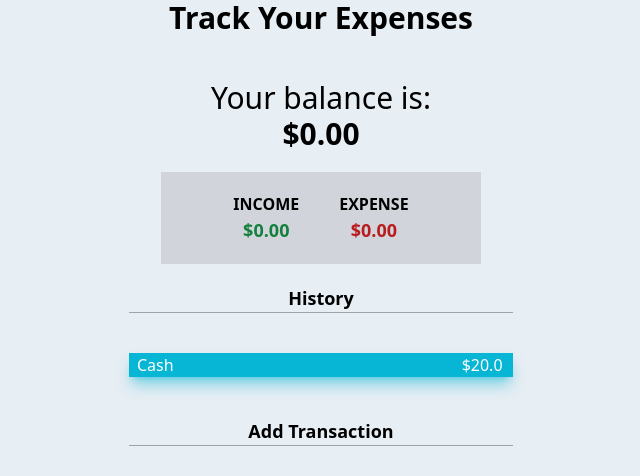
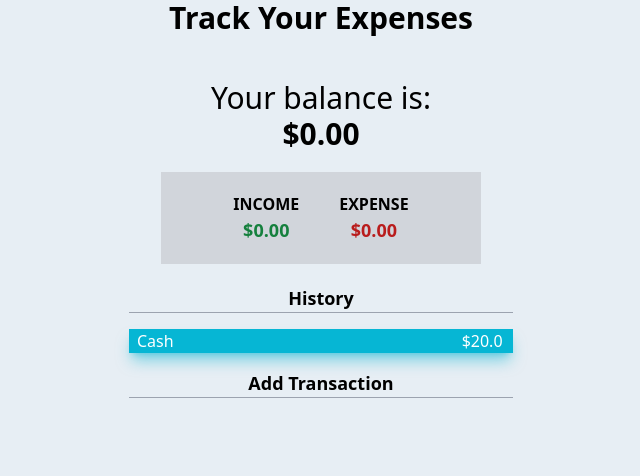
Before and after one commit to MoeMoeee/expense-tracker, a React (Create React App) app: page / in a window 1280 px wide. Shown: the top 476 px of the page, without its empty margins (319-959 px from the left). Built offline with nearby package versions, Linux system fonts and the light colour scheme.

Commit message:
minor fixes

```diff
--- a/src/assets/main.css
+++ b/src/assets/main.css
@@ -468,18 +468,17 @@ video {
   margin-left: auto;
   margin-right: auto;
 }
-.my-10 {
-  margin-top: 2.5rem;
-  margin-bottom: 2.5rem;
+.mt-4 {
+  margin-top: 1rem;
 }
 .mt-11 {
   margin-top: 2.75rem;
 }
-.mt-4 {
-  margin-top: 1rem;
-}
 .mr-8 {
   margin-right: 2rem;
+}
+.mb-4 {
+  margin-bottom: 1rem;
 }
 .flex {
   display: flex;
--- a/src/components/AddTransaction.js
+++ b/src/components/AddTransaction.js
@@ -2,7 +2,7 @@ import React from 'react'
 
 export const AddTransaction = () => {
   return (
-    <div className='text-center max-w-sm mx-auto'>
+    <div className='text-center max-w-sm mx-auto mt-4'>
       <div className='text-lg font-bold border-l-0 border-r-0 border-t-0 border-solid border border-gray-400'>Add Transaction</div>
     </div>
     )
--- a/src/components/TransactionHistory.js
+++ b/src/components/TransactionHistory.js
@@ -3,10 +3,10 @@ import React from 'react'
 export const TransactionHistory = () => {
   return (
     <div className='text-center max-w-sm mx-auto'>
-        <div className='text-lg font-bold border-l-0 border-r-0 border-t-0 border-solid border border-gray-400'>History</div>
-        <div className='pl-2 flex grow my-10 text-white font-medium border-2 border-none bg-cyan-500 shadow-lg shadow-cyan-500/50'>
+        <div className='mb-4 text-lg font-bold border-l-0 border-r-0 border-t-0 border-solid border border-gray-400'>History</div>
+        <div className='pl-2 flex grow  text-white font-medium border-2 border-none bg-cyan-500 shadow-lg shadow-cyan-500/50'>
           Cash
-          <span className='pl-72'>$20.0</span>
+        <span className='pl-72'>$20.0</span>
         </div>
     </div>
   )
```
